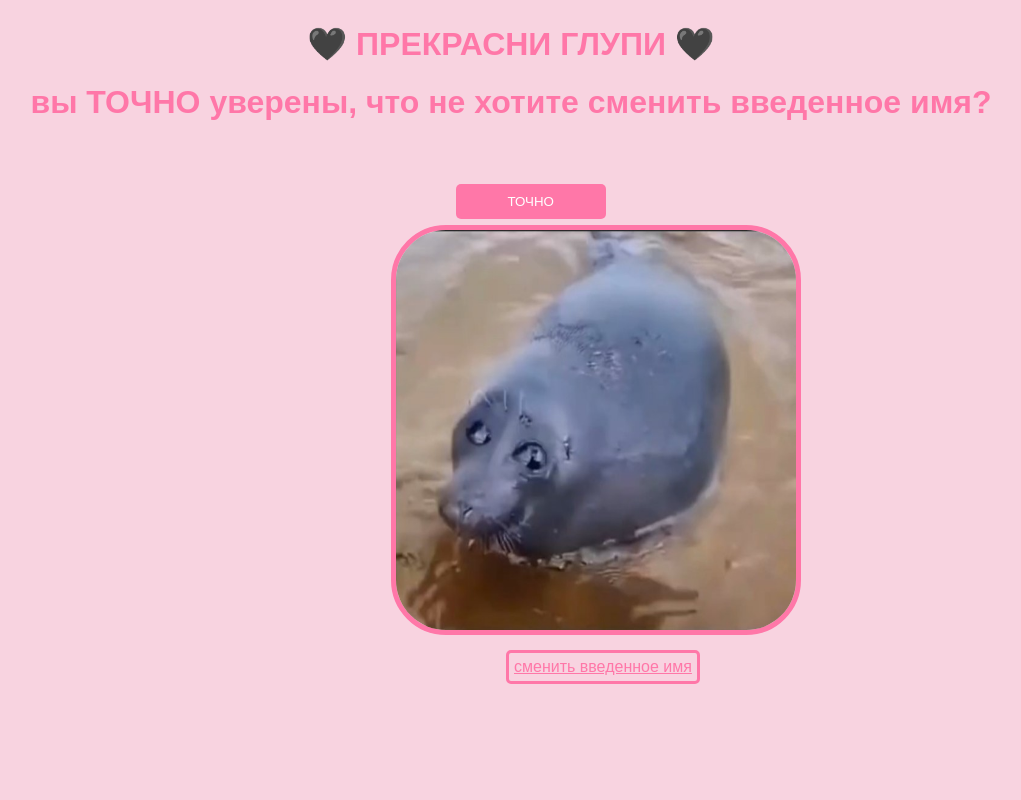
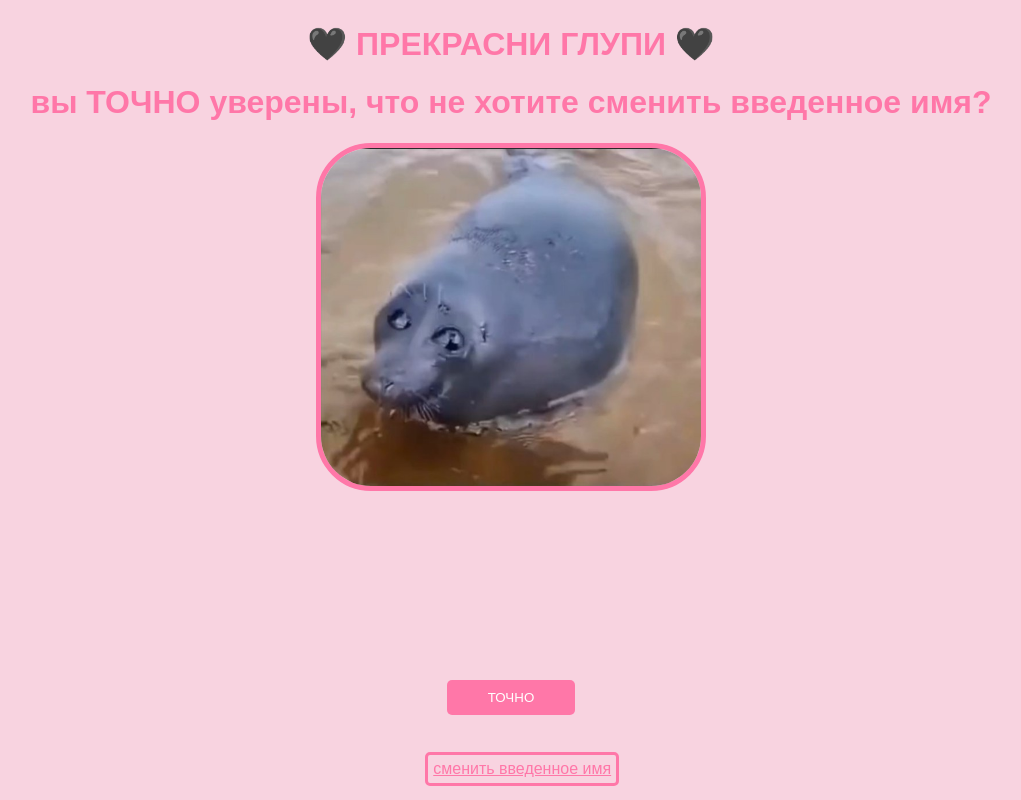
Before and after one commit to Hwelhen/CutePostcard, an Angular app: page /confirmation in a window 1280 px wide. Shown: the whole page, without its empty margins (129-1150 px from the left). Built offline with nearby package versions, Linux system fonts and the light colour scheme.

Commit message:
fixed marking

```diff
--- a/src/app/confimation-ver2/confimation-ver2.component.ts
+++ b/src/app/confimation-ver2/confimation-ver2.component.ts
@@ -10,7 +10,7 @@ import { NgStyle } from '@angular/common';
 })
 export class ConfimationVer2Component {
   count: number = 0;
-  buttonPosition: { top: string; left: string } = { top: '23%', left: '45.68%' };
+  buttonPosition: { top: string; left: string } = { top: '87%', left: '45%' };
 
   constructor(private router: Router) {}
 
--- a/src/app/confirmation-ver3/confirmation-ver3.component.html
+++ b/src/app/confirmation-ver3/confirmation-ver3.component.html
@@ -2,7 +2,9 @@
     <h1>🖤 ПРЕКРАСНИ ГЛУПИ 🖤</h1>
     <h1>вы ТОЧНО ТОЧНО ТОЧНО уверены?</h1>
     <h6 class="note">чтобы точно не было соблазна нажать я закрыл кнопку защитой</h6>
-    <img class="img" id="img-confir" src="/imgs/img_confir3.jpg" alt="Image" />
-    <app-breakable-button></app-breakable-button>
+    <div>
+      <img class="img" id="img-confir" src="/imgs/img_confir3.jpg" alt="Image" />
+      <app-breakable-button class="breakbutton"></app-breakable-button>
+    </div>
     <a id="link-to-home" (click)="goToHomePage()">сменить введенное имя</a>
   </div>
--- a/src/app/confirmation/confirmation.component.html
+++ b/src/app/confirmation/confirmation.component.html
@@ -1,7 +1,9 @@
 <div class="container">
     <h1>🖤 ПРЕКРАСНИ ГЛУПИ 🖤</h1>
     <h1>вы ТОЧНО уверены, что не хотите сменить введенное имя?</h1>
-    <img class="img" id="img-confir" src="/imgs/img_confir.jpg" alt="Image" />
-    <button class="button" id="button-confir" (click)="goToSadPage()" [ngStyle]="{'top': buttonPosition.top, 'left': buttonPosition.left}">ТОЧНО</button>
+    <div>
+      <button class="button" id="button-confir" (click)="goToSadPage()" [ngStyle]="{'top': buttonPosition.top, 'left': buttonPosition.left}">ТОЧНО</button>
+      <img class="img" id="img-confir" src="/imgs/img_confir.jpg" alt="Image" />
+        </div>
     <a id="link-to-home" (click)="goToHomePage()">сменить введенное имя</a>
   </div>
--- a/src/app/confirmation/confirmation.component.ts
+++ b/src/app/confirmation/confirmation.component.ts
@@ -10,7 +10,7 @@ import { NgStyle } from '@angular/common';
 })
 export class ConfirmationComponent {
   count: number = 0;
-  buttonPosition: { top: string; left: string } = { top: '23%', left: '45.68%' };
+  buttonPosition: { top: string; left: string } = { top: '85%', left: '45%' };
 
   constructor(private router: Router) {}
 
--- a/src/app/cute-animation/cute-animation.component.css
+++ b/src/app/cute-animation/cute-animation.component.css
@@ -7,7 +7,7 @@
   }
 
   .cats {
-    position: absolute;
+    position: fixed;
     transition: top 0.1s linear, left 0.1s linear;
   }
 
--- a/src/app/page/page.component.html
+++ b/src/app/page/page.component.html
@@ -2,6 +2,8 @@
     <h1>🖤 ПРЕКРАСНИ ГЛУПИ 🖤</h1>
     <h1>введите имя своего парня</h1>
     <input [(ngModel)]="name" placeholder="Имя" />
-    <img class="img" id="img-page" src="/imgs/img_page.jpg" alt="Image" />
-    <button (click)="checkName()" [ngStyle]="{'top': buttonPosition.top, 'left': buttonPosition.left}" class="button">Ввести имя парня</button>
-  </div>
+    <div>
+      <img class="img" id="img-page" src="/imgs/img_page.jpg" alt="Image" />
+      <button (click)="checkName()" [ngStyle]="{'top': buttonPosition.top, 'left': buttonPosition.left}" class="button">Ввести имя парня</button>
+    </div>
+</div>
--- a/src/app/page/page.component.ts
+++ b/src/app/page/page.component.ts
@@ -12,7 +12,7 @@ import { Router } from '@angular/router';
 export class PageComponent {
   name: string = '';
   count: number = 0;
-  buttonPosition: { top: string; left: string } = { top: '90%', left: '44.62%' };
+  buttonPosition: { top: string; left: string } = { top: '90%', left: '44.3%' };
 
   constructor(private router: Router) {}
 
--- a/src/app/sad-cats/sad-cats.component.css
+++ b/src/app/sad-cats/sad-cats.component.css
@@ -7,7 +7,7 @@
   }
 
   .cats {
-    position: absolute;
+    position: fixed;
     transition: top 0.1s linear, left 0.1s linear;
   }
 
--- a/src/app/sad/sad.component.css
+++ b/src/app/sad/sad.component.css
@@ -1,7 +1,6 @@
 #img-sad {
-    height: 400px;
-    width: 400px;
-    top: 175px;
-    left: 520px;
+    height: 40%;
+    width: 40%;
+
     margin-top: 10px;
 }
--- a/src/app/success/success.component.css
+++ b/src/app/success/success.component.css
@@ -1,6 +1,5 @@
 .us {
-    width: 500px;
-    height: 600px;
+    width: 28%;
     border: 5px solid #ff77a8;
     border-radius: 55px;
 }
--- a/src/app/success/success.component.html
+++ b/src/app/success/success.component.html
@@ -5,8 +5,6 @@
 <div class="container">
     <h1>🖤 ПРЕКРАСНИ ГЛУПИ 🖤</h1>
     <h1>Я ТЕБЯ ОЧЕНЬ СИЛЬНА</h1>
-    <h1>🖤ЛЮБЛЮ🖤</h1>
-    <h1>🖤ЛЮБЛЮ🖤</h1>
-    <h1>🖤ЛЮБЛЮ🖤</h1>
+    <h2>🖤ЛЮБЛЮ🖤 🖤ЛЮБЛЮ🖤 🖤ЛЮБЛЮ🖤</h2>
     <img src="/gifs/us.gif" alt="" class="us">
 </div>
--- a/src/styles.css
+++ b/src/styles.css
@@ -10,7 +10,7 @@ body {
   }
 
   .button {
-    position: absolute;
+    position: fixed;
     background-color: #ff77a8;
     color: #ffffff;
     border: none;
@@ -31,26 +31,19 @@ body {
   }
 
   #img-page  {
-    height: 400px;
-    width: 400px;
-    position: absolute;
-    top: 175px;
-    left: 520px;
+    width: 25%;
     margin-top: 10px;
   }
 
   #img-confir {
-    height: 400px;
-    width: 400px;
-    position: absolute;
-    top: 225px;
-    left: 520px;
+    width: 30%;
+    height: 30%;
   }
 
   #link-to-home {
     position: fixed;
-    top: 650px;
-    left: 635px;
+    top: 94%;
+    left: 43.3%;
     text-decoration: underline;
     border: 3px solid #ff77a8;
     border-radius: 5px;
@@ -58,7 +51,7 @@ body {
   }
 
   #button-confir {
-    width: 150px;
+    width: 10%;
   }
 
   .note {
@@ -66,3 +59,9 @@ body {
     top: 110px;
     left: 550px;
   }
+
+  .breakbutton {
+    position: fixed;
+    top: 80%;
+    left: 45%;
+  }
```
